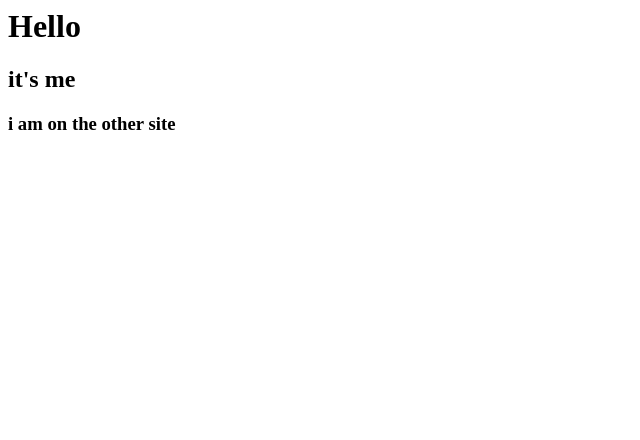
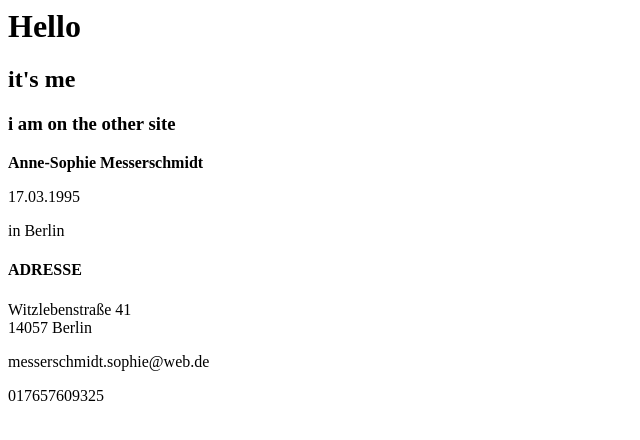
Before and after one commit to SophieMesserschmidt/CV, a plain HTML site: page index.html in a window 1280 px wide. Shown: the whole page, without its empty margins (0-640 px from the left). Drawn offline with Linux system fonts and the light colour scheme.

Commit message:
lebenslauf

```diff
--- a/index.html
+++ b/index.html
@@ -8,5 +8,19 @@
   <h2>it's me</h2>
   <h3>i am on the other site</h3>
 
+  <p><strong>Anne-Sophie Messerschmidt</strong></p>
+  <p>17.03.1995</p>
+  <p>in Berlin</p>
+
+  <h4>ADRESSE</h4>
+  <p>Witzlebenstraße 41<br>
+    14057 Berlin</p>
+
+    <p>messerschmidt.sophie@web.de</p>
+    <p>017657609325</p>
+
+
+
+
 </body>
 </html>
```
Also changed, not shown: images/AMesserschmidt.jpg (added).
